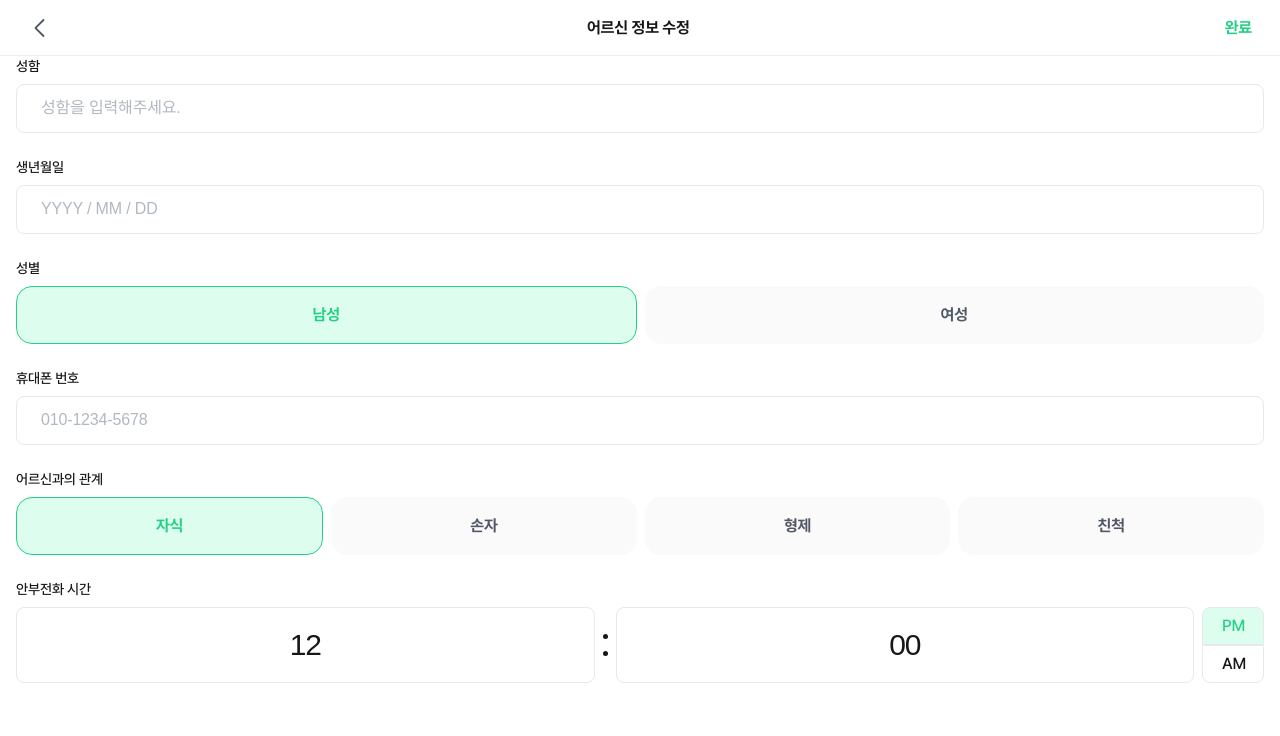
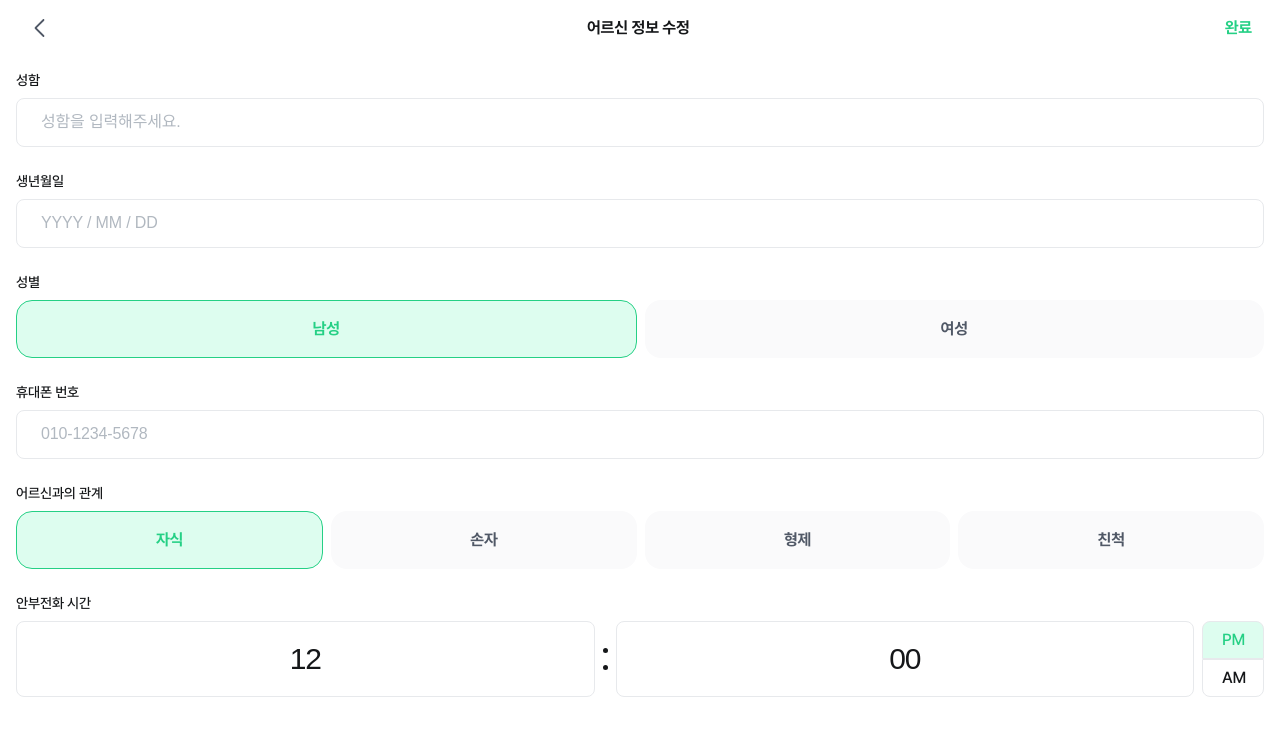
Before and after one commit to DND-HACKATHON-Teamplay/frontend, a React (Vite) app: page /editelder in a window 1280 px wide. Shown: the top 736 px of the page. Built offline with nearby package versions, Linux system fonts and the light colour scheme; no server answers.

Commit message:
fix : 스타일링 최종 수정

```diff
--- a/src/pages/EditElderly/EditElderly.module.css
+++ b/src/pages/EditElderly/EditElderly.module.css
@@ -25,7 +25,6 @@
   justify-content: space-between;
   align-items: center;
   background-color: white;
-  border-bottom: 1px solid #eee;
 }
 
 .ArrowBackIcon {
@@ -55,7 +54,7 @@
 
 .ContentWrapper {
   flex: 1;
-  margin-top: 56px; /* HeaderContainer 높이 */
+  margin-top: 70px;
   padding: 0 16px;
   overflow-y: auto;
   display: flex;
```
